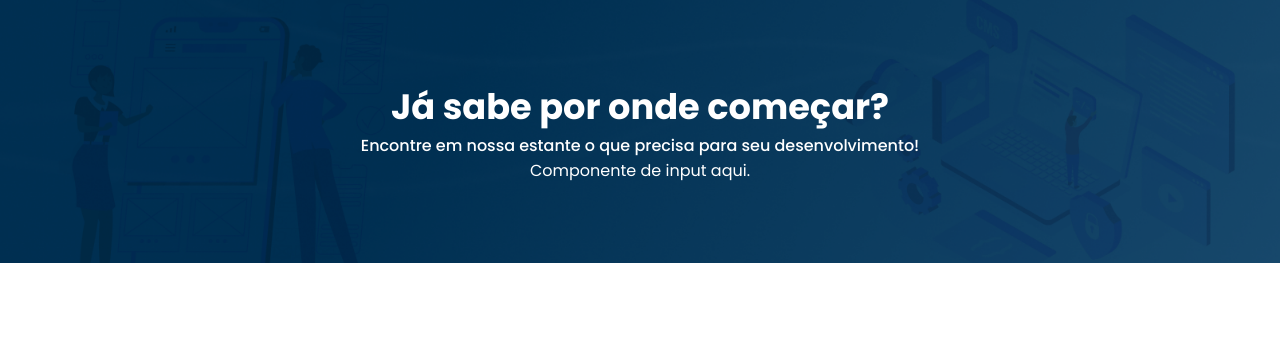
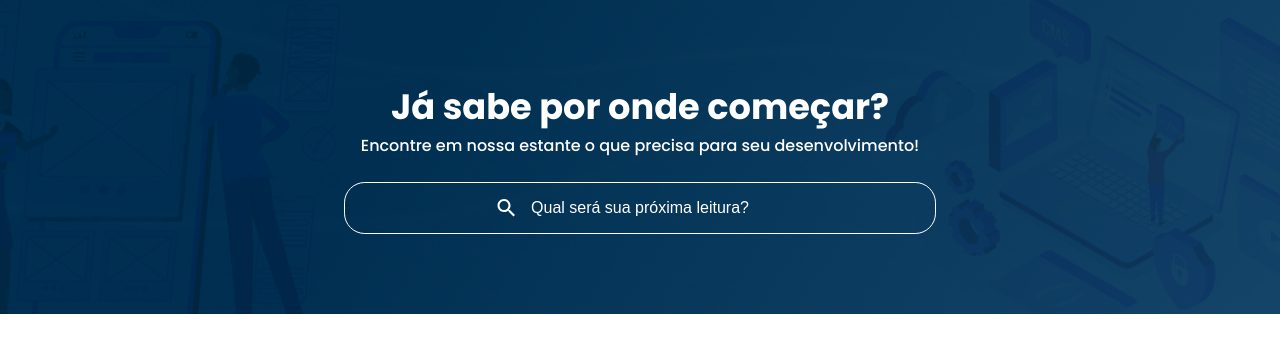
Before and after one commit to gabrielpb88/alurabooks-react, a React (Create React App) app: page / in a window 1280 px wide. Shown: the top 352 px of the page. Built offline with nearby package versions, Linux system fonts and the light colour scheme.

Commit message:
feat: add AppRouter and root page

```diff
--- a/src/App.tsx
+++ /dev/null
@@ -1,16 +0,0 @@
-import React from 'react';
-import { Banner } from './components/Banner';
-
-function App() {
-  return (
-    <div className="App">
-      <Banner
-        titulo="Já sabe por onde começar?"
-        subtitulo="Encontre em nossa estante o que precisa para seu desenvolvimento!">
-        Componente de input aqui.
-      </Banner>
-    </div>
-  );
-}
-
-export default App;
--- /dev/null
+++ b/src/AppRouter.tsx
@@ -0,0 +1,15 @@
+import React from 'react';
+import { BrowserRouter, Routes, Route } from 'react-router-dom';
+import Home from './pages/Home';
+
+function AppRouter() {
+  return (
+    <BrowserRouter>
+      <Routes>
+        <Route path="/" element={<Home />} />
+      </Routes>
+    </BrowserRouter>
+  );
+}
+
+export default AppRouter;
--- a/src/index.tsx
+++ b/src/index.tsx
@@ -1,12 +1,12 @@
 import React from 'react';
 import ReactDOM from 'react-dom/client';
-import App from './App';
+import AppRouter from './AppRouter';
 import { GlobalStyle } from './styles/globalStyle';
 
 const root = ReactDOM.createRoot(document.getElementById('root') as HTMLElement);
 root.render(
   <React.StrictMode>
     <GlobalStyle />
-    <App />
+    <AppRouter />
   </React.StrictMode>,
 );
--- /dev/null
+++ b/src/pages/Home/index.tsx
@@ -0,0 +1,17 @@
+import { Banner } from '../../components/Banner';
+import React, { useState } from 'react';
+import { Input } from '../../components/Input';
+
+const Home = () => {
+  const [busca, setBusca] = useState('');
+  return (
+    <>
+      <Banner
+        titulo="Já sabe por onde começar?"
+        subtitulo="Encontre em nossa estante o que precisa para seu desenvolvimento!">
+        <Input placeholder="Qual será sua próxima leitura?" value={busca} onChange={(e) => setBusca(e.target.value)} />
+      </Banner>
+    </>
+  );
+};
+export default Home;
```
Also changed, not shown: src/assets/search.svg (added).
